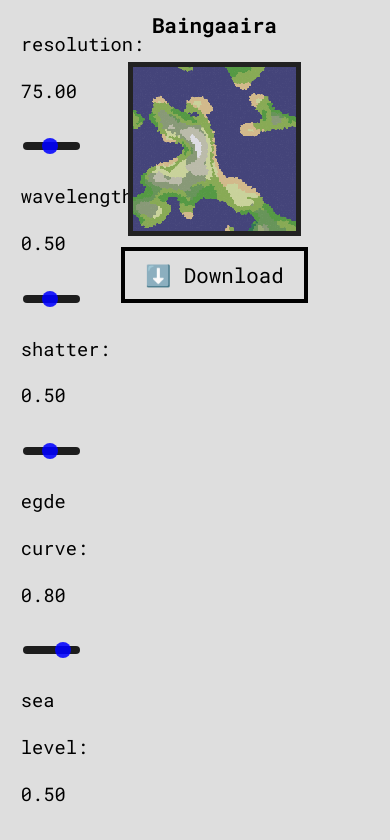
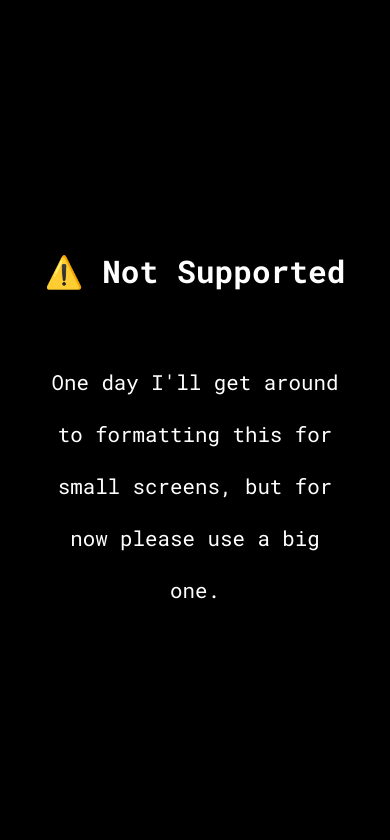
Before and after one commit to synnefon/mapinator, a website built with Vite: page index.html in a window 390 px wide. Shown: the top 840 px of the page. Built offline with nearby package versions, Linux system fonts and the light colour scheme.

Commit message:
blocking mobile

```diff
--- a/index.html
+++ b/index.html
@@ -15,6 +15,13 @@
 </head>
 
 <body>
+  <div id="mobile-warning" class="hidden">
+    <h2>⚠️ Not Supported</h2>
+    <p>
+      One day I'll get around to formatting this for small screens, but for now please use a big one.
+    </p>
+  </div>
+
   <div class="toolbar">
     <label for="resolution">resolution: <span id="resolutionValue"></span></label>
     <input id="resolution" type="range" min="10" max="150" step="5" />
@@ -47,6 +54,7 @@
   </div>
 
   <script type="module" src="/src/main.ts"></script>
+  <script type="module" src="/src/mobile-check.ts"></script>
 </body>
 
 </html>
--- /dev/null
+++ b/src/mobile-check.ts
@@ -0,0 +1,14 @@
+document.addEventListener("DOMContentLoaded", () => {
+    const warning = document.getElementById("mobile-warning");
+
+    if (!warning) return;
+
+    const isMobile =
+        /Mobi|Android|iPhone|iPad/i.test(navigator.userAgent) ||
+        window.innerWidth < 768;
+
+    if (isMobile) {
+        console.log("MOBILE")
+        warning.classList.add("show"); // reveal warning
+    }
+});
--- a/src/style.css
+++ b/src/style.css
@@ -133,6 +133,26 @@ h4 {
   /* gap: 0.6rem; */
 }
 
+#mobile-warning {
+  display: none; /* default hidden */
+  position: fixed;
+  inset: 0;
+  background: #000;
+  color: #fff;
+  flex-direction: column;
+  justify-content: center;
+  align-items: center;
+  font-family: 'Roboto Mono', monospace;
+  text-align: center;
+  padding: 2rem;
+  z-index: 9999;
+}
+
+#mobile-warning.show {
+  display: flex; /* shown via class toggle */
+}
+
+
 /* Responsive: stack on small screens */
 @media (max-width: 900px) {
   .layout {
```
